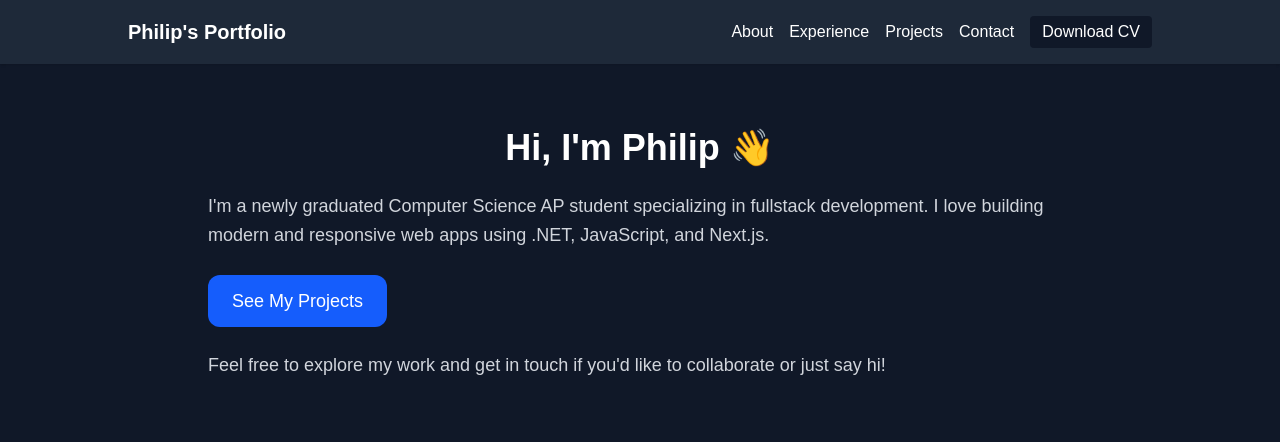
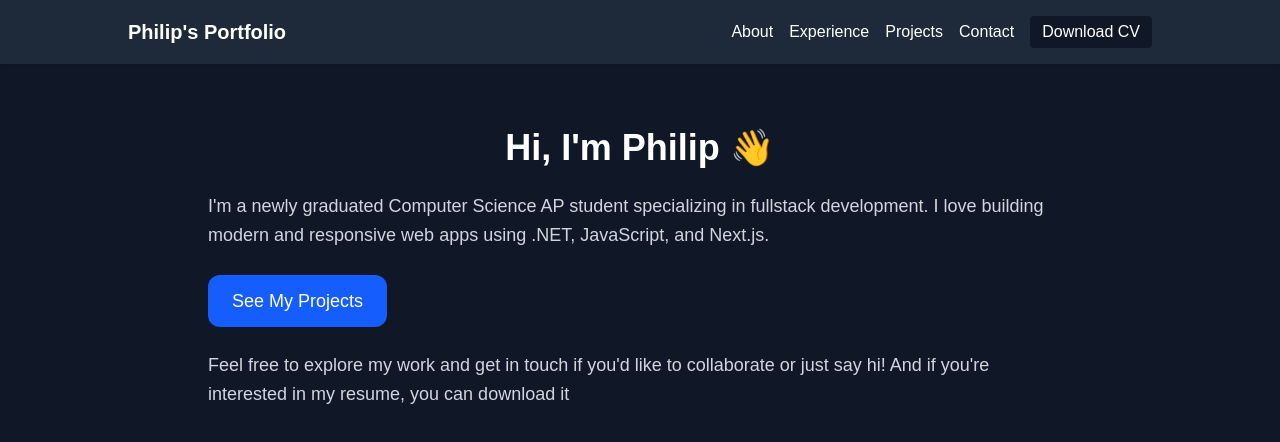
Before and after one commit to Nuggitt/portfolio-nextjs, a Next.js app: page / in a window 1280 px wide. Shown: the top 442 px of the page. Built offline with nearby package versions, Linux system fonts and the light colour scheme.

Commit message:
Fikset apostrof-fejl og opdateret layout

```diff
--- a/src/app/page.js
+++ b/src/app/page.js
@@ -17,7 +17,8 @@ export default function Home() {
       </a>
       <p className="text-lg text-gray-300 leading-relaxed mt-6">
         Feel free to explore my work and get in touch if you&apos;d like to
-        collaborate or just say hi!
+        collaborate or just say hi! And if you&apos;re interested in my resume,
+        you can download it
       </p>
     </main>
   );
```
